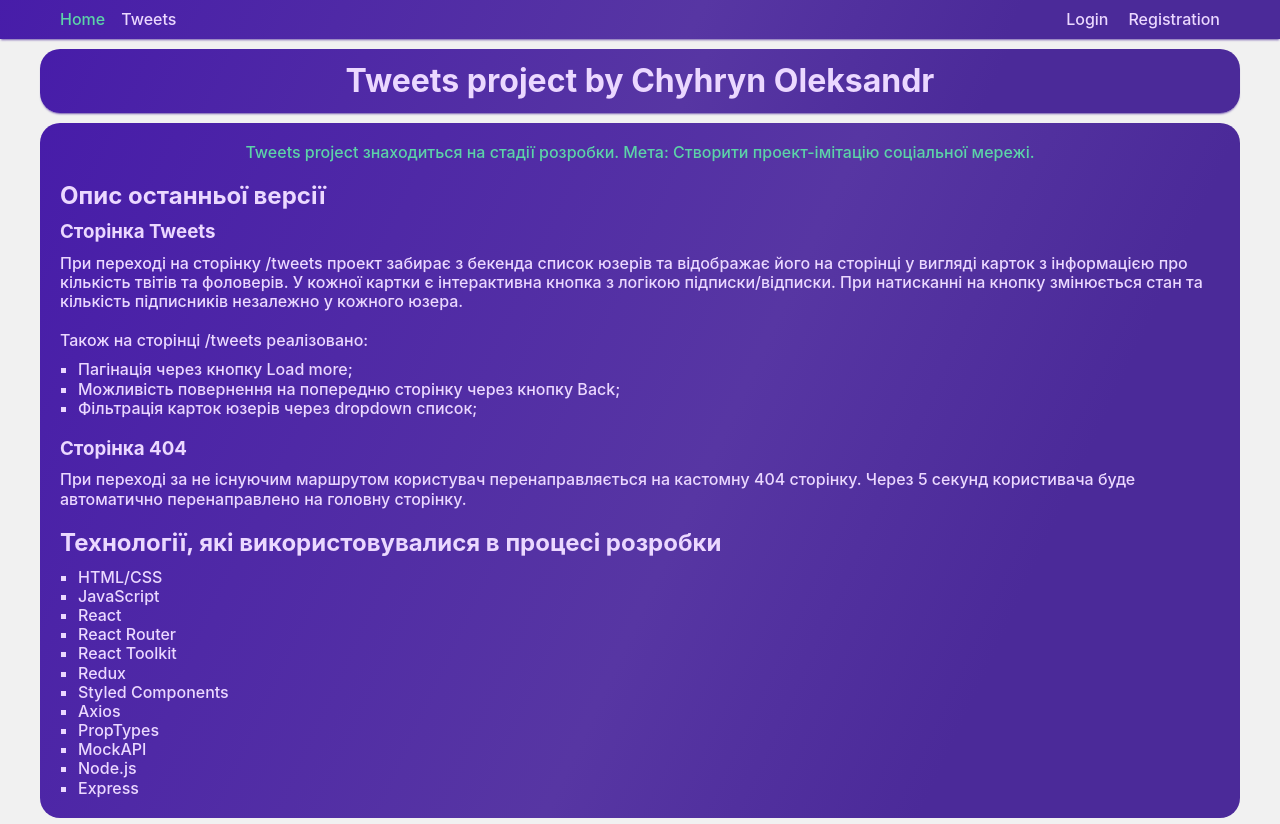
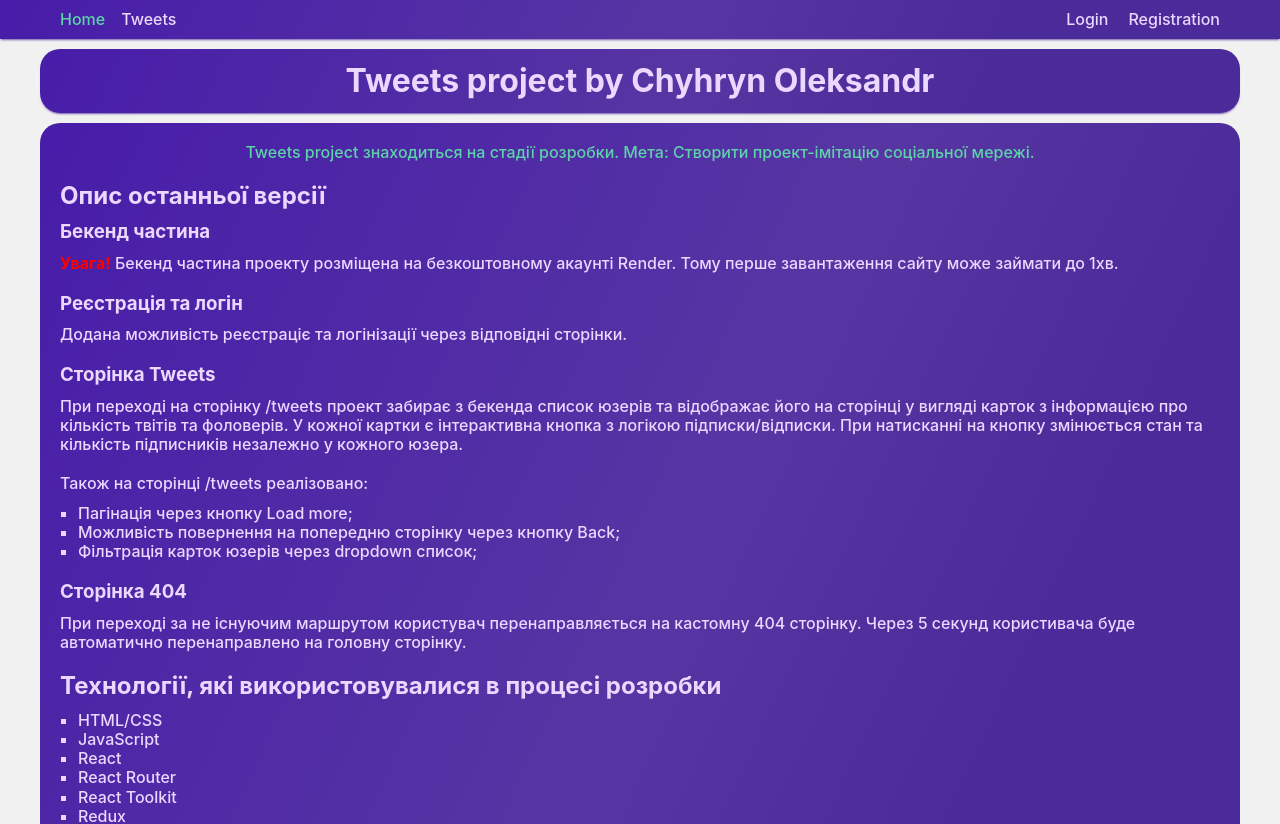
Before and after one commit to Chyhryn/tweets-react, a React (Create React App) app: page / in a window 1280 px wide. Shown: the top 824 px of the page. Built offline with nearby package versions, Linux system fonts and the light colour scheme.

Commit message:
apdate homepage info

```diff
--- a/src/pages/HomePage/HomePage.jsx
+++ b/src/pages/HomePage/HomePage.jsx
@@ -42,6 +42,17 @@ export const HomePage = () => {
               проект-імітацію соціальної мережі.
             </Pargaraph>
             <Heading2>Опис останньої версії</Heading2>
+            <Heading3>Бекенд частина</Heading3>
+            <Pargaraph>
+              <b style={{ color: "red" }}>Увага!</b> Бекенд частина проекту
+              розміщена на безкоштовному акаунті Render. Тому перше завантаження
+              сайту може займати до 1хв.
+            </Pargaraph>
+            <Heading3>Реєстрація та логін</Heading3>
+            <Pargaraph>
+              Додана можливість реєстраціє та логінізації через відповідні
+              сторінки.
+            </Pargaraph>
             <Heading3>Сторінка Tweets</Heading3>
             <Pargaraph>
               При переході на сторінку /tweets проект забирає з бекенда список
```
